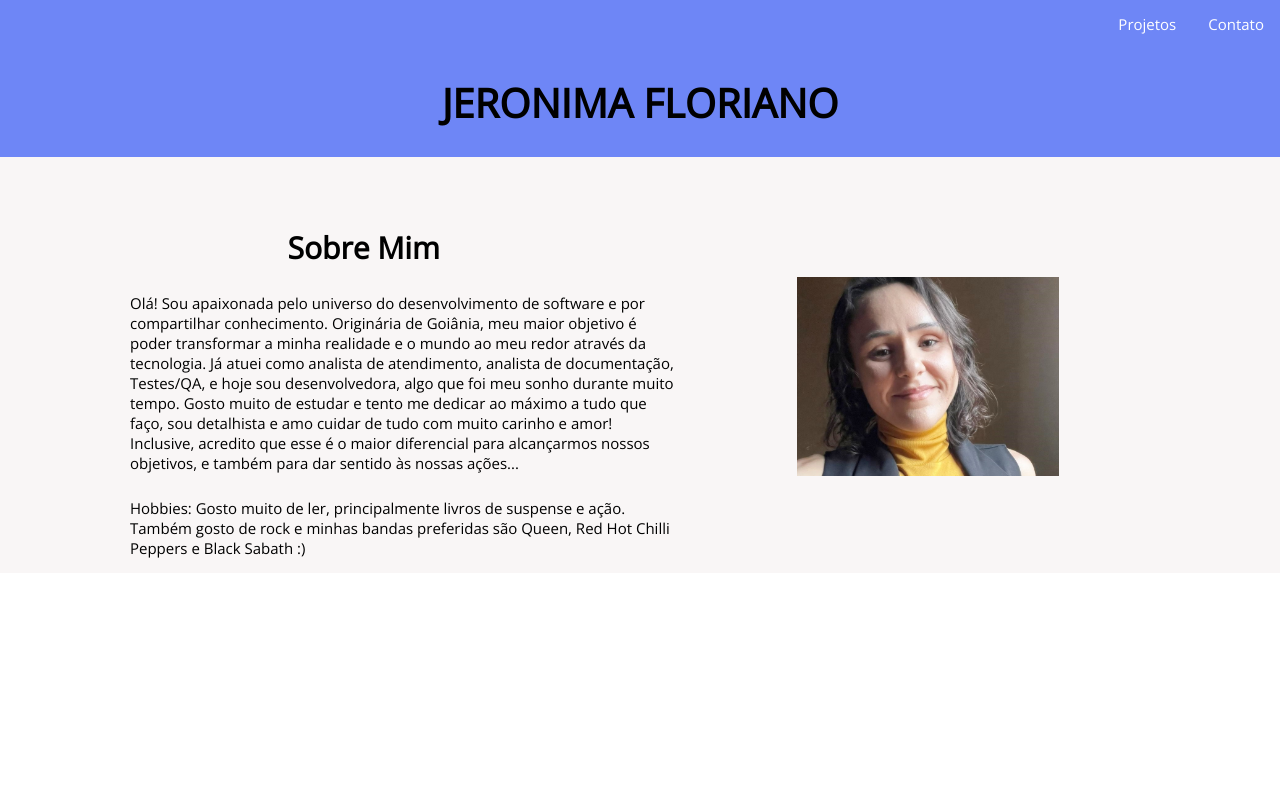
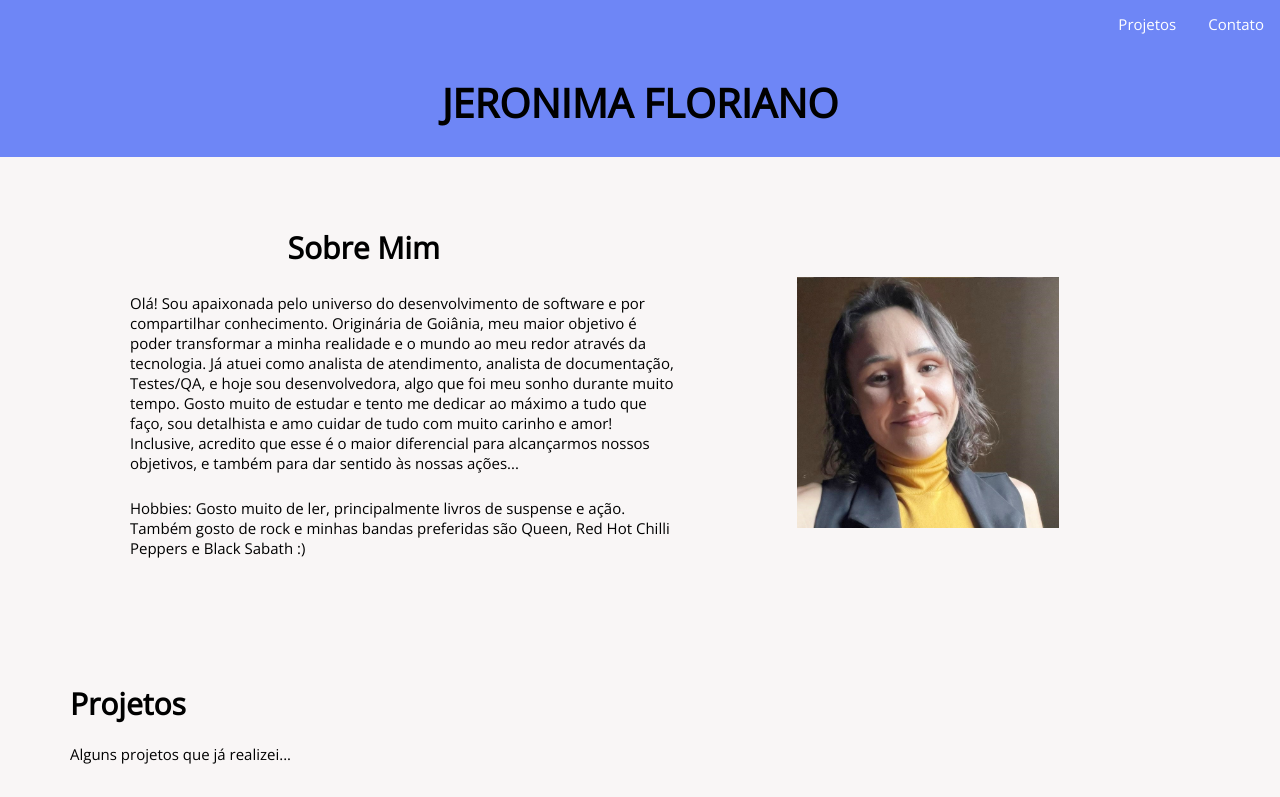
Before and after one commit to jeronimafloriano/my-page, an Angular app: page /contato in a window 1280 px wide. Shown: the top 797 px of the page. Built offline with nearby package versions, Linux system fonts and the light colour scheme.

Commit message:
Ajustando imagens para celular

```diff
--- a/src/app/app.component.scss
+++ b/src/app/app.component.scss
@@ -1,5 +1,4 @@
 .fundo {
-    height: 100vh;
     display: flex;
     flex-direction: column;
   }
@@ -47,10 +46,8 @@
 
 .imagem {
   width: 100%;
-  height: 60%;
   margin: 40px;
-  padding-bottom: 50px;
-  }
+}
 
 .imagem-corpo {
   width: 50%;
```
Also changed, not shown: 3 other files (tests, documents, lock files or other folders).
